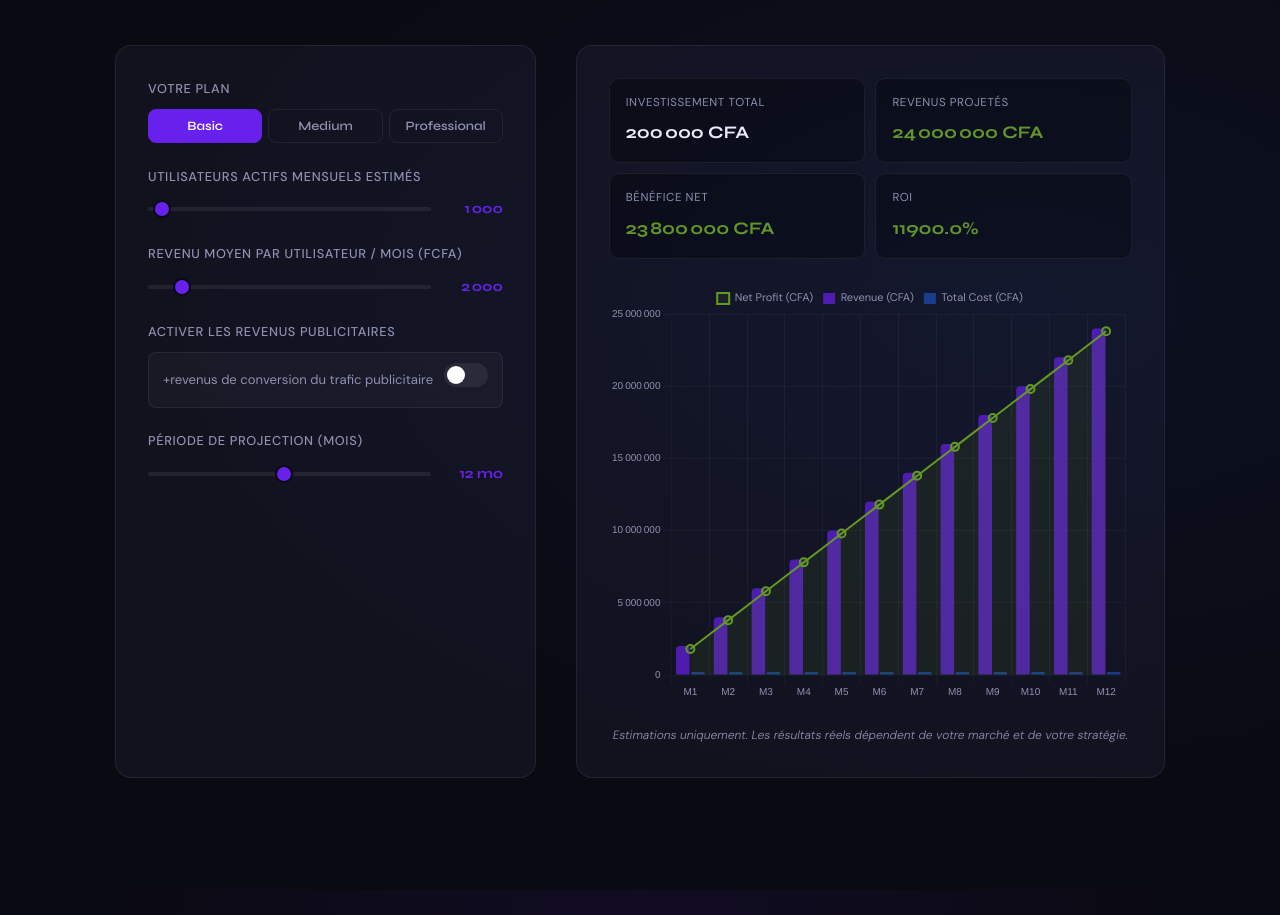
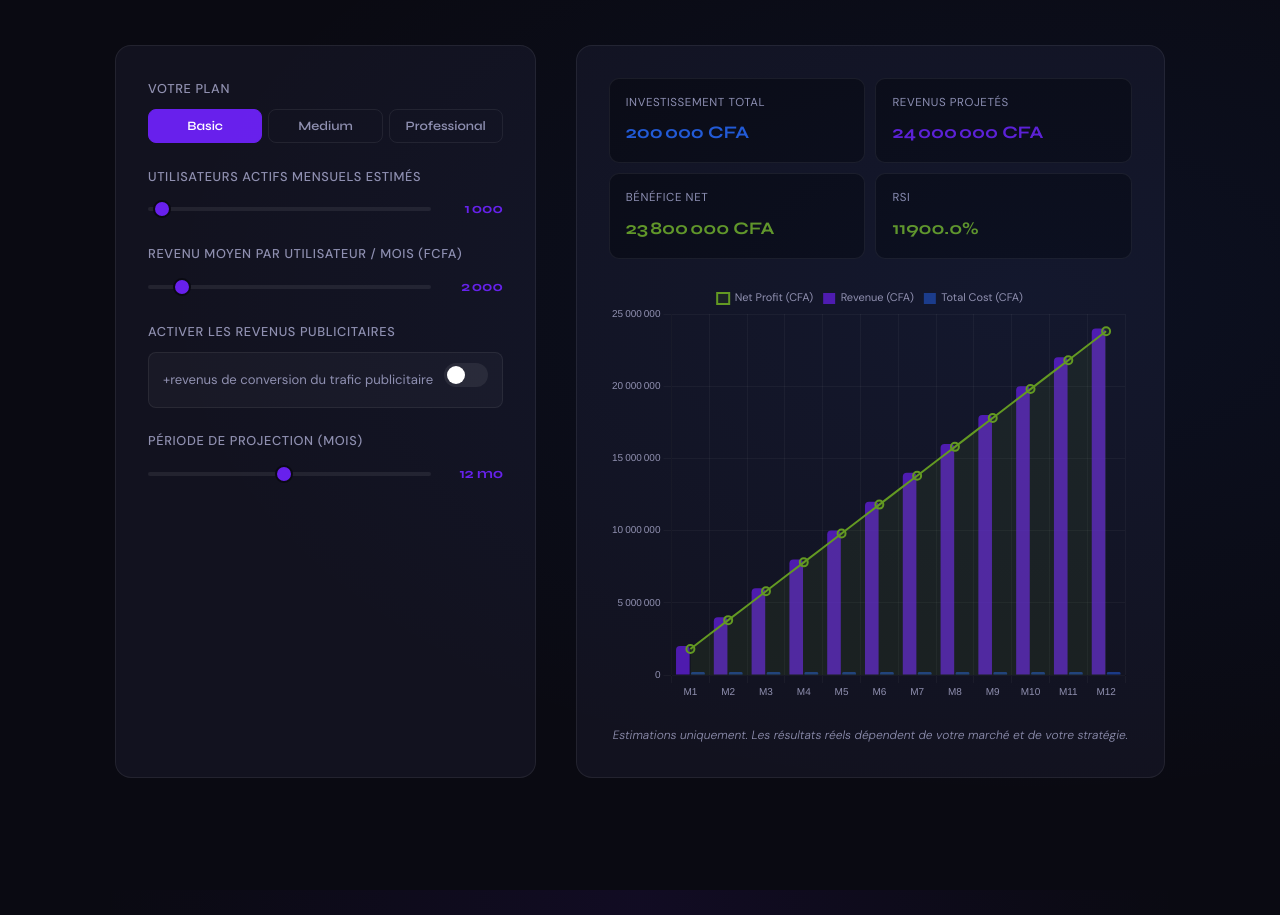
Before and after one commit to jaayma-app/Amm-Sa-Appli-Web, a plain HTML site: page index.html in a window 1280 px wide. Shown: the part 2073-2988 px from the top of the page. Drawn offline with nearby package versions, Linux system fonts and the light colour scheme.

Commit message:
commit 14

```diff
--- a/css/style.css
+++ b/css/style.css
@@ -686,6 +686,14 @@ img { max-width: 100%; }
   gap: 1.5rem;
 }
 
+#metricInvestment {
+  color: rgba(37, 99, 235, 0.9);
+}
+
+#metricRevenue {
+  color: rgba(104, 32, 236, 0.9);
+}
+
 .profit-metrics {
   display: grid;
   grid-template-columns: 1fr 1fr;
--- a/languages/fr.js
+++ b/languages/fr.js
@@ -299,7 +299,7 @@ profit_months_label: "Période de projection (mois)",
 profit_metric_investment: "Investissement total",
 profit_metric_revenue: "Revenus projetés",
 profit_metric_net: "Bénéfice net",
-profit_metric_roi: "ROI",
+profit_metric_roi: "RSI",
 profit_disclaimer: "Estimations uniquement. Les résultats réels dépendent de votre marché et de votre stratégie.",
 
 // ── Détail FORFAIT BASIC ──
```
